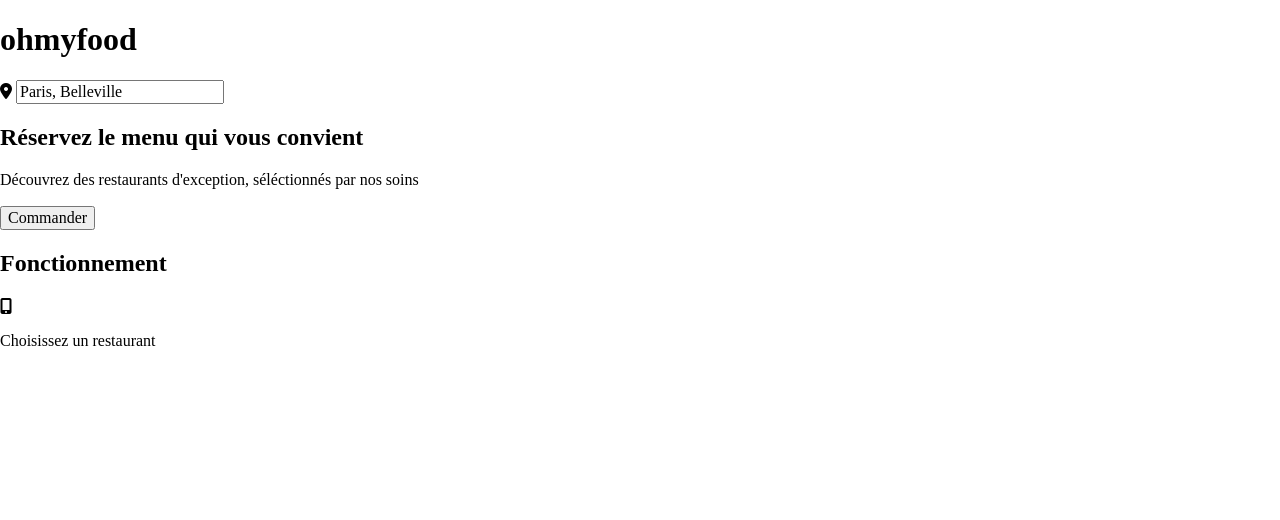
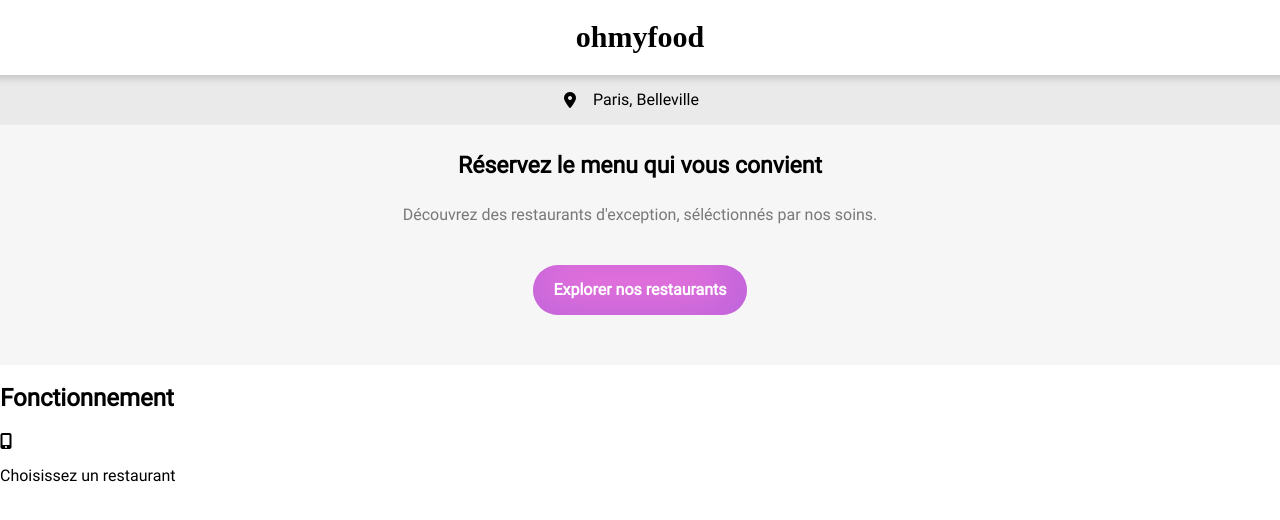
Before and after one commit to Niabag/projet_3, a website: page index.html in a window 1280 px wide. Drawn offline with Linux system fonts and the light colour scheme; a web font is replaced by a local one.

```diff
--- a/index.html
+++ b/index.html
@@ -14,16 +14,16 @@
 <body>
     <!-- Header -->
     <header>
-        <h1>ohmyfood</h1>
+        <h1 class="logo">ohmyfood</h1>
         <form action="#" method="post">
-            <div>
-                <i class="fa-solid fa-location-dot"></i>
-                <input type="search" placeholder="Ou manger ?" value="Paris, Belleville" />
+            <div class="block-loc">
+                <i class="fa-solid fa-location-dot block-loc__icon"></i>
+                <input class="block-loc__recherche" type="search" placeholder="Ou manger ?" value="Paris, Belleville" />
             </div>
-            <div>
-                <h2>Réservez le menu qui vous convient</h2>
-                <p>Découvrez des restaurants d'exception, séléctionnés par nos soins</p>
-                <input type="button" value="Commander">
+            <div class="block-btn-loc">
+                <h2 class="block-btn-loc__titre">Réservez le menu qui vous convient</h2>
+                <p class="block-btn-loc__texte">Découvrez des restaurants d'exception, séléctionnés par nos soins.</p>
+                <input class="block-btn__btn" type="button" value="Explorer nos restaurants">
             </div>
         </form>
     </header>
--- a/sass/base/_base.scss
+++ b/sass/base/_base.scss
@@ -0,0 +1,7 @@
+h1{
+    font-family: shrikhand;
+}
+
+h2,p,input{
+    font-family: roboto,sans-serif;
+}
--- a/sass/base/_typography.scss
+++ b/sass/base/_typography.scss
@@ -1,6 +1,6 @@
 @font-face {
     font-family: 'roboto';
-    src: url('../public/fonts/roboto/Roboto-Regular.ttf');
+    src: url('../fonts/roboto/Roboto-Regular.ttf');
     font-weight: normal;
     font-style: normal;
 }
--- a/sass/components/_buttons.scss
+++ b/sass/components/_buttons.scss
@@ -0,0 +1,18 @@
+.block-btn{
+        &__btn{
+        margin: 20px 0px 50px 0px;
+        background-color: $segondaire;
+        color: $blanc;
+        border-radius: 25px;
+        padding: 16px 20px 16px 20px;
+        box-shadow: inset -8px -10px 48px 10px rgba(147,86,220,0.60);
+        font-weight: bold;
+        border: 3px $gris_fonce;
+
+        &:hover{
+            cursor: pointer;
+        }
+    }
+
+
+}
--- a/sass/layout/_form.scss
+++ b/sass/layout/_form.scss
@@ -0,0 +1,9 @@
+.block-loc{
+        &__recherche{
+        width: 125px;
+        margin: 15px 0px 15px 0px;
+        text-align: center;
+        border: none;
+        background-color: $gris_fonce;
+    }
+}
--- a/sass/layout/_header.scss
+++ b/sass/layout/_header.scss
@@ -0,0 +1,38 @@
+.logo{
+    text-align: center;
+    font-size: 30px;
+    padding: 0px;
+}
+
+.block-loc{
+    box-shadow: 0px 90px 9px -87px rgba(0,0,0,0.18) inset;
+    display: flex;
+    justify-content: center;
+    align-items: center;
+    background-color: $gris_fonce;
+
+    &__icon{
+        margin-right: 15px;
+    }
+}
+
+.block-btn-loc{
+    display: flex;
+    flex-direction: column;
+    align-items: center;
+    background-color: $gris_claire;
+
+    &__titre{
+        text-align: center;
+        margin: 0px;
+        font-size: 23px;
+        padding: 28px 70px 10px 70px;
+        font-weight: bold;
+    }
+
+    &__texte{
+        color: $gris-texte;
+        text-align: center;
+        padding: 0px 30px 5px 30px;
+    }
+}
--- /dev/null
+++ b/sass/main.scss
@@ -0,0 +1,20 @@
+@import "./utils/variables";
+@import "./utils/functions";
+@import "./utils/mixins";
+@import "./utils/extensions";
+
+@import "./base/base";
+@import "./base/typography";
+
+@import "./components/buttons";
+
+@import "./layout/header";
+@import "./layout/container";
+@import "./layout/form";
+
+
+@import "./pages/accueil";
+@import "./pages/delice";
+@import "./pages/francaise";
+@import "./pages/note";
+@import "./pages/palette";
--- a/sass/utils/_variables.scss
+++ b/sass/utils/_variables.scss
@@ -0,0 +1,9 @@
+$primaire: rgb(147, 86, 220);
+$segondaire: #FF79DA;
+$tertiaire: #99E2D0;
+$gris_claire: #F6F6F6;
+$gris_fonce: #EAEAEA;
+$rose_pale: #F5EDFF;
+$menthe: #99E2D0;
+$blanc: white;
+$gris-texte: #383838a9;
```
Also changed, not shown: package.json (added, +20 -0 lines), public/css/prefixed/style.css (added), public/css/style.css (added), sass/layout/_nav.scss (added), 1 other file.
